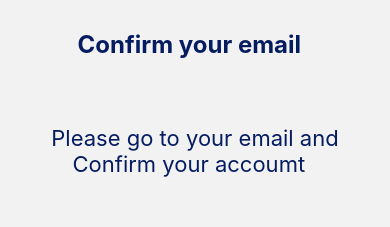
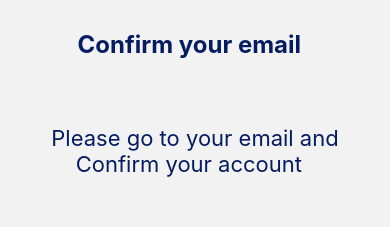
Before and after one commit to NatiHazi/dementiaApp, a React Native app: screen /ConfirmEmail in a window 390 px wide. Shown: the top 227 px of the page. Built offline with nearby package versions, Linux system fonts and the light colour scheme.

Commit message:
fix confirm pass screen
fix confirm pass screen

```diff
--- a/src/screens/ConfirmEmailScreen/ConfirmEmailScreen.js
+++ b/src/screens/ConfirmEmailScreen/ConfirmEmailScreen.js
@@ -16,7 +16,7 @@ const ConfirmEmailScreen = () => {
         <View style={styles.root}>
             <Text style={styles.title} >Confirm your email  </Text>
             <Text style={styles.text} >  </Text>
-            <Text style={styles.text} >Please go to your email and Confirm your accoumt  </Text>
+            <Text style={styles.text} >Please go to your email and Confirm your account  </Text>
             <Text style={styles.text} >  </Text>
             <CustomButton text="Got it" onPress={onConfirmPressed}/>
         </View>
```
